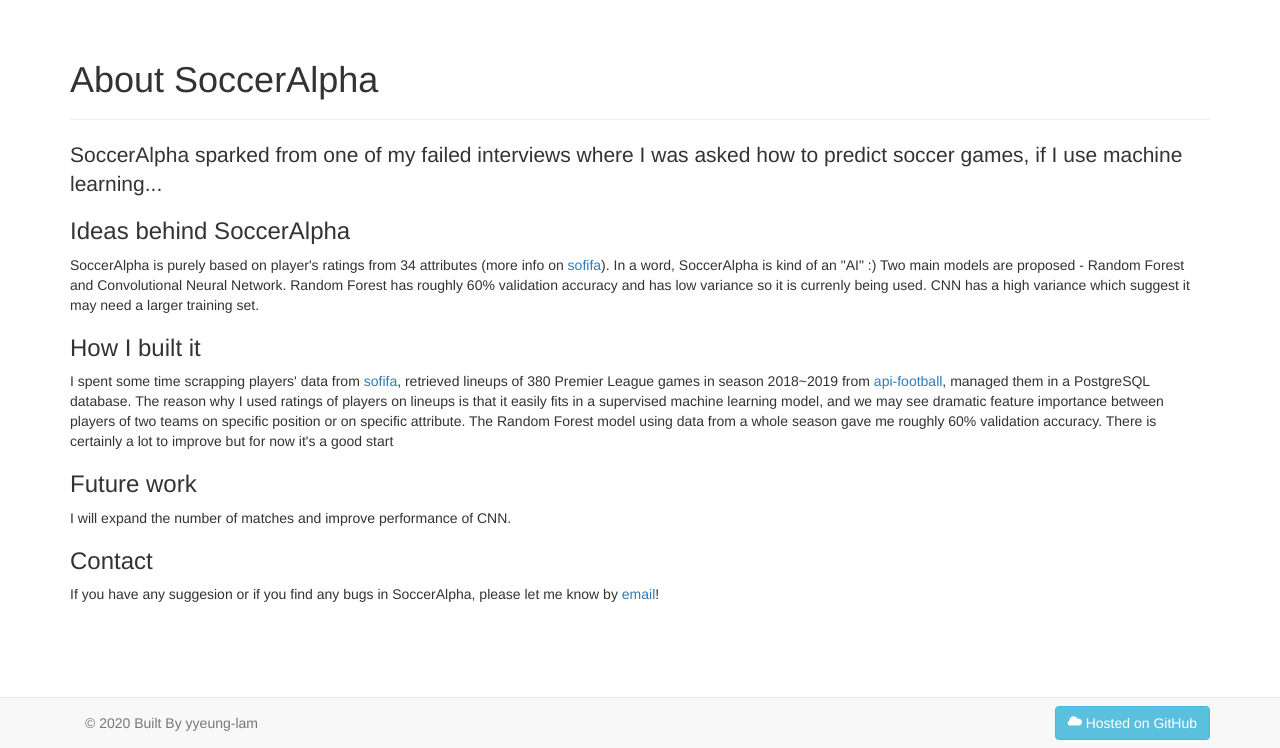
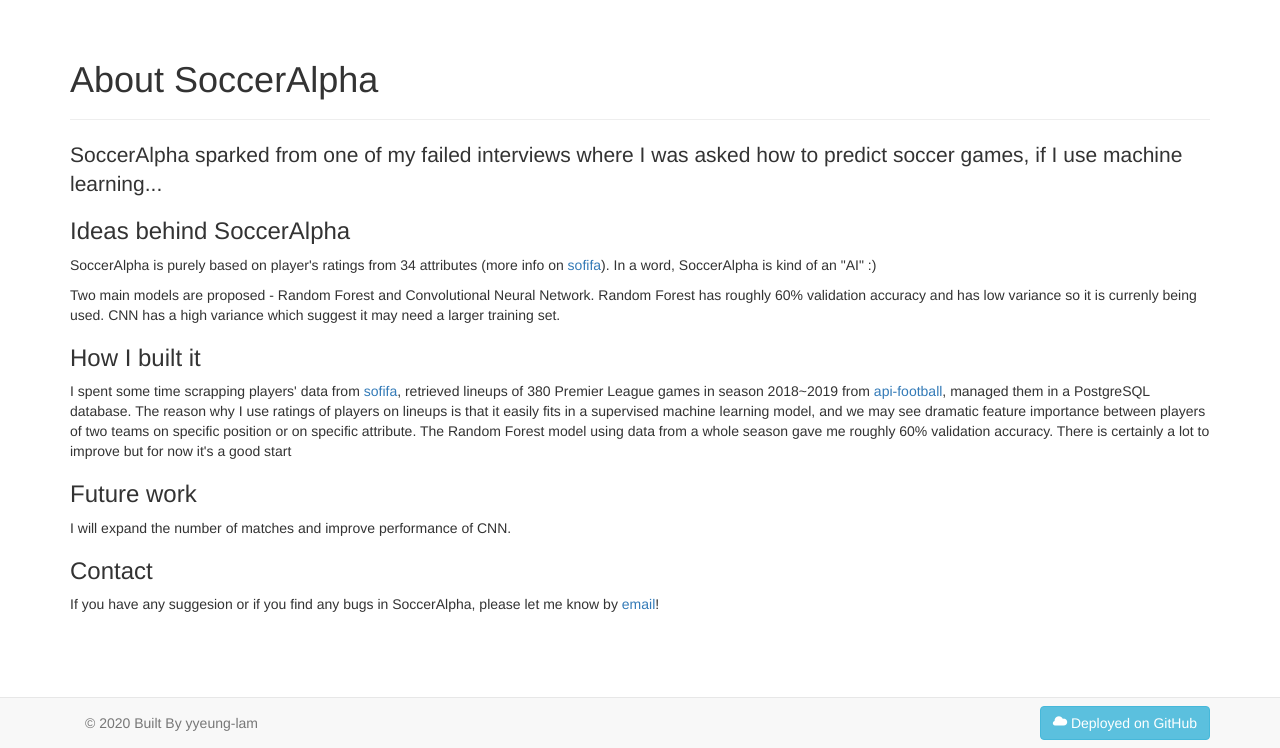
Before and after one commit to yy-lam/soccer-alpha, a Flask app: page /about in a window 1280 px wide. Shown: the part 52-800 px from the top of the page. Run offline with Flask 2, Linux system fonts and the light colour scheme; some libraries are stand-ins or nearby versions.

Commit message:
Updated HTML

```diff
--- a/app/templates/layouts/base.html
+++ b/app/templates/layouts/base.html
@@ -68,7 +68,7 @@
       <p class="navbar-text pull-left">© 2020 Built By yyeung-lam</p>
 
       <a href="http://github.com/yyeung-lam/soccer-alpha" class="navbar-btn btn-info btn pull-right">
-      <span class="glyphicon glyphicon-cloud" style="color:white"></span> Hosted on GitHub</a>
+      <span class="glyphicon glyphicon-cloud" style="color:white"></span> Deployed on GitHub</a>
     </div>
 </div>
 
--- a/app/templates/pages/about.html
+++ b/app/templates/pages/about.html
@@ -7,11 +7,11 @@
 </div>
 <p class="lead">SoccerAlpha sparked from one of my failed interviews where I was asked how to predict soccer games, if I use machine learning...</p>
 <h3>Ideas behind SoccerAlpha</h3>
-<p>SoccerAlpha is purely based on player's ratings from 34 attributes (more info on <a href="https://www.sofifa.com/">sofifa</a>). In a word, SoccerAlpha is kind of an "AI" :)
-Two main models are proposed - Random Forest and Convolutional Neural Network. Random Forest has roughly 60% validation accuracy and has low variance so it is currenly being used. CNN has a high variance which suggest it may need a larger training set.</p>
+<p>SoccerAlpha is purely based on player's ratings from 34 attributes (more info on <a href="https://www.sofifa.com/">sofifa</a>). In a word, SoccerAlpha is kind of an "AI" :)</p>
+<p>Two main models are proposed - Random Forest and Convolutional Neural Network. Random Forest has roughly 60% validation accuracy and has low variance so it is currenly being used. CNN has a high variance which suggest it may need a larger training set.</p>
 
 <h3>How I built it</h3>
-<p>I spent some time scrapping players' data from <a href="https://www.sofifa.com/">sofifa</a>, retrieved lineups of 380 Premier League games in season 2018~2019 from <a href="https://www.api-football.com/">api-football</a>, managed them in a PostgreSQL database. The reason why I used ratings of players on lineups is that it easily fits in a supervised machine learning model, and we may see dramatic feature importance between players of two teams on specific position or on specific attribute. The Random Forest model using data from a whole season gave me roughly 60% validation accuracy. There is certainly a lot to improve but for now it's a good start</p>
+<p>I spent some time scrapping players' data from <a href="https://www.sofifa.com/">sofifa</a>, retrieved lineups of 380 Premier League games in season 2018~2019 from <a href="https://www.api-football.com/">api-football</a>, managed them in a PostgreSQL database. The reason why I use ratings of players on lineups is that it easily fits in a supervised machine learning model, and we may see dramatic feature importance between players of two teams on specific position or on specific attribute. The Random Forest model using data from a whole season gave me roughly 60% validation accuracy. There is certainly a lot to improve but for now it's a good start</p>
 
 <h3>Future work</h3>
 <p>I will expand the number of matches and improve performance of CNN.</p>
```
